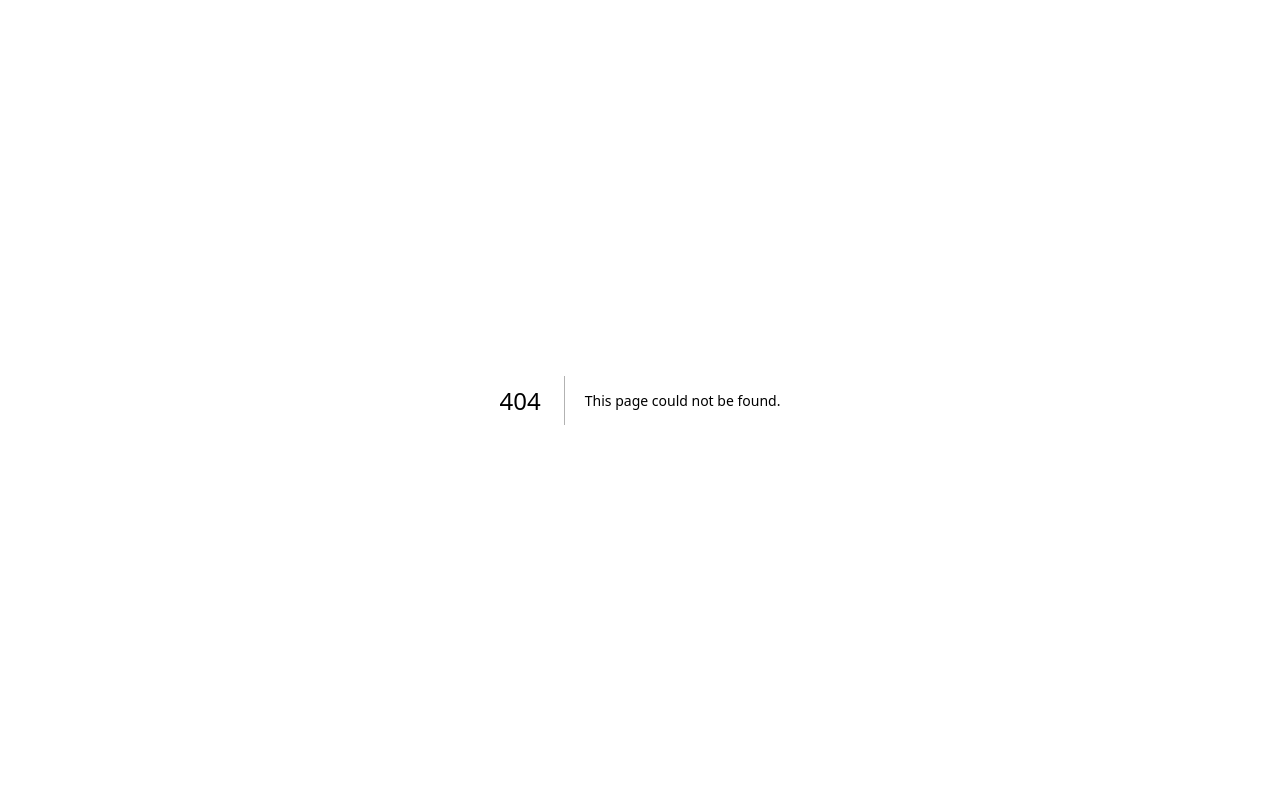
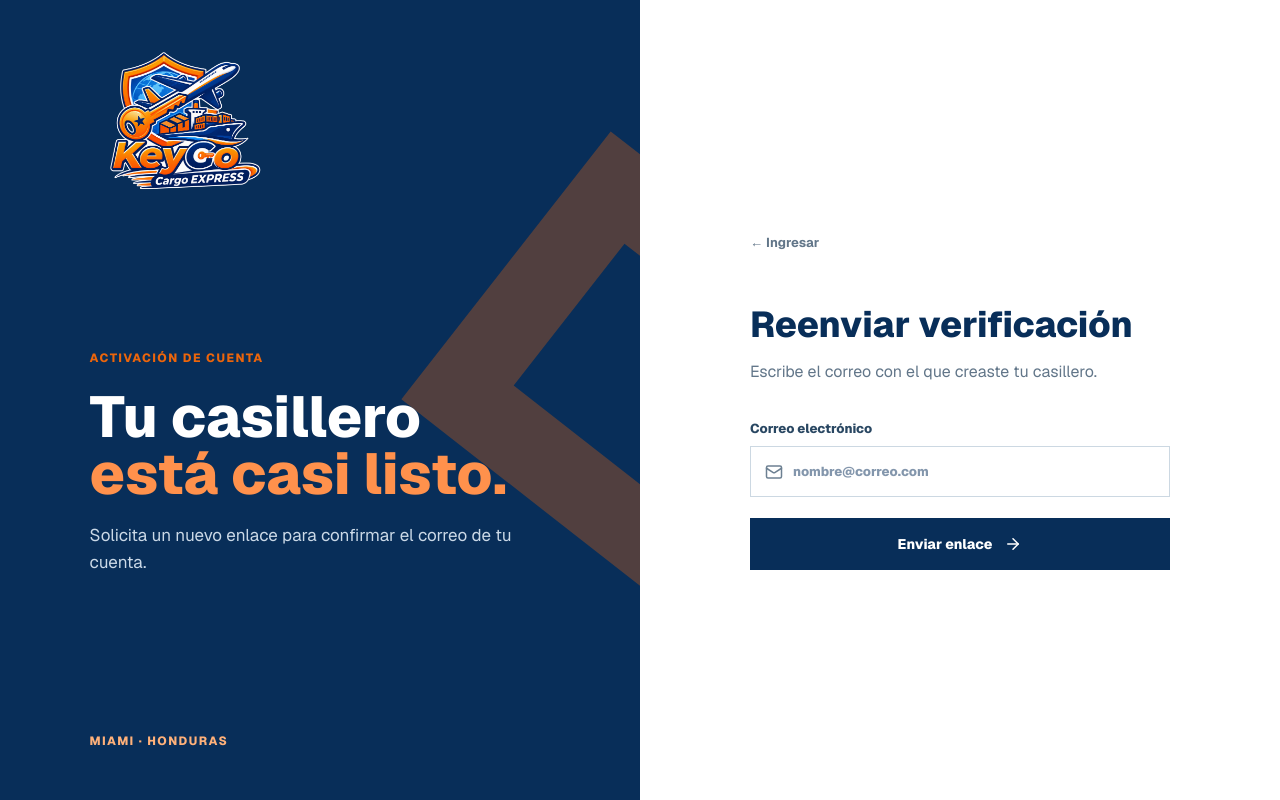
Before and after one commit to Chajtur/keygo-web, a Next.js app: page /reenviar-verificacion in a window 1280 px wide. Before the commit this address had no page. Built offline with nearby package versions, Linux system fonts and the light colour scheme.

Commit message:
Fix production Gmail verification delivery

```diff
--- a/src/app/api/auth/register/route.ts
+++ b/src/app/api/auth/register/route.ts
@@ -7,7 +7,7 @@ import { sendVerificationEmail } from "@/server/email";
 
 const normalizeEmail = (value: string) => value.trim().toLowerCase();
 const hashText = (value: string) => createHash("sha256").update(value).digest("hex");
-const verificationUrlFor = (token: string) => `${(process.env.APP_BASE_URL || "http://localhost:3000").replace(/\/$/, "")}/api/auth/verify-email?token=${encodeURIComponent(token)}`;
+const verificationUrlFor = (token: string, requestOrigin: string) => `${(process.env.APP_BASE_URL || requestOrigin).replace(/\/$/, "")}/api/auth/verify-email?token=${encodeURIComponent(token)}`;
 export const dynamic = "force-dynamic";
 
 export async function POST(request: Request) {
@@ -47,7 +47,7 @@ export async function POST(request: Request) {
     );
     await connection.commit();
 
-    const verificationUrl = verificationUrlFor(token);
+    const verificationUrl = verificationUrlFor(token, new URL(request.url).origin);
     let emailSent = true;
     let emailError: string | undefined;
     try { await sendVerificationEmail({ to: email, fullName, verificationUrl }); }
--- /dev/null
+++ b/src/app/api/auth/resend-verification/route.ts
@@ -0,0 +1,47 @@
+import { createHash, randomBytes } from "crypto";
+import { NextResponse } from "next/server";
+import type { RowDataPacket } from "mysql2";
+import { getDatabase } from "@/server/db/mysql";
+import { sendVerificationEmail } from "@/server/email";
+
+const hashText = (value: string) => createHash("sha256").update(value).digest("hex");
+export const dynamic = "force-dynamic";
+
+export async function POST(request: Request) {
+  try {
+    const body = await request.json();
+    const email = String(body?.email || "").trim().toLowerCase();
+    const generic = { ok: true, message: "Si la cuenta existe y aún no está verificada, enviaremos un nuevo enlace." };
+    if (!email || email.length > 255) return NextResponse.json(generic);
+
+    const connection = await getDatabase().getConnection();
+    let recipient: { id: number; fullName: string } | undefined;
+    const token = randomBytes(32).toString("hex");
+    try {
+      await connection.beginTransaction();
+      const [rows] = await connection.execute<(RowDataPacket & { id: number; full_name: string; email_verified_at: Date | null })[]>(
+        "SELECT id, full_name, email_verified_at FROM users WHERE email_normalized=? AND status='ACTIVE' LIMIT 1 FOR UPDATE", [email]);
+      if (rows.length && !rows[0].email_verified_at) {
+        recipient = { id: Number(rows[0].id), fullName: rows[0].full_name };
+        await connection.execute("UPDATE account_tokens SET consumed_at=NOW(3) WHERE user_id=? AND purpose='EMAIL_VERIFICATION' AND consumed_at IS NULL", [recipient.id]);
+        await connection.execute(
+          "INSERT INTO account_tokens (user_id, purpose, token_hash, expires_at, created_at) VALUES (?, 'EMAIL_VERIFICATION', ?, ?, NOW(3))",
+          [recipient.id, hashText(token), new Date(Date.now() + 7 * 24 * 60 * 60 * 1000)],
+        );
+      }
+      await connection.commit();
+    } catch (error) { await connection.rollback(); throw error; }
+    finally { connection.release(); }
+
+    if (recipient) {
+      const base = (process.env.APP_BASE_URL || new URL(request.url).origin).replace(/\/$/, "");
+      const verificationUrl = `${base}/api/auth/verify-email?token=${encodeURIComponent(token)}`;
+      try { await sendVerificationEmail({ to: email, fullName: recipient.fullName, verificationUrl }); }
+      catch (error) { console.error("Verification resend failed:", error); }
+    }
+    return NextResponse.json(generic);
+  } catch (error) {
+    console.error("Resend verification error:", error);
+    return NextResponse.json({ error: "No se pudo procesar la solicitud." }, { status: 500 });
+  }
+}
--- a/src/app/ingresar/page.tsx
+++ b/src/app/ingresar/page.tsx
@@ -43,6 +43,7 @@ export default function LoginPage() {
             {error && <p className="auth-error" style={{ color: "#b42318", fontWeight: 700 }}>{error}</p>}
             <button className="form-button" type="submit" disabled={submitting}>{submitting ? "Ingresando..." : "Ingresar"} <ArrowRight size={18} /></button>
           </form>
+          <p className="auth-register"><Link href="/reenviar-verificacion">¿No te llegó el correo de verificación?</Link></p>
           <p className="auth-register">Aun no tienes casillero? <Link href="/registrarse">Crea tu cuenta</Link></p>
         </div>
       </section>
--- /dev/null
+++ b/src/app/reenviar-verificacion/page.tsx
@@ -0,0 +1,35 @@
+"use client";
+
+import Image from "next/image";
+import Link from "next/link";
+import { ArrowRight, CheckCircle2, Mail } from "lucide-react";
+import { FormEvent, useState } from "react";
+
+export default function ResendVerificationPage() {
+  const [email, setEmail] = useState("");
+  const [submitted, setSubmitted] = useState(false);
+  const [error, setError] = useState("");
+  const [sending, setSending] = useState(false);
+
+  async function handleSubmit(event: FormEvent<HTMLFormElement>) {
+    event.preventDefault(); setSending(true); setError("");
+    try {
+      const response = await fetch("/api/auth/resend-verification", {
+        method: "POST", headers: { "Content-Type": "application/json" }, body: JSON.stringify({ email }),
+      });
+      const payload = await response.json();
+      if (!response.ok) throw new Error(payload?.error || "No se pudo procesar la solicitud.");
+      setSubmitted(true);
+    } catch (submitError) { setError(submitError instanceof Error ? submitError.message : "No se pudo procesar la solicitud."); }
+    finally { setSending(false); }
+  }
+
+  return <main className="auth-page">
+    <section className="auth-aside"><Link href="/" aria-label="Volver al inicio"><Image src="/brand/isologo.png" alt="KeyGo Cargo Express" width={270} height={203} priority /></Link><div><p className="eyebrow">Activación de cuenta</p><h1>Tu casillero<br /><em>está casi listo.</em></h1><p>Solicita un nuevo enlace para confirmar el correo de tu cuenta.</p></div><span>Miami · Honduras</span></section>
+    <section className="auth-form-wrap"><div className="auth-form"><Link className="back-home" href="/ingresar">← Ingresar</Link>
+      {submitted ? <div className="register-success"><CheckCircle2 size={34} /><h2>Revisa tu correo</h2><p>Si la cuenta existe y aún no está verificada, recibirás un nuevo enlace en {email}.</p><Link href="/ingresar" className="form-button">Volver a ingresar <ArrowRight size={18} /></Link></div> : <>
+        <h2>Reenviar verificación</h2><p>Escribe el correo con el que creaste tu casillero.</p><form onSubmit={handleSubmit}><label>Correo electrónico<div className="input-wrap"><Mail size={18} /><input required type="email" autoComplete="email" placeholder="nombre@correo.com" value={email} onChange={(event) => setEmail(event.target.value)} /></div></label>{error && <p className="auth-error" style={{ color: "#b42318", fontWeight: 700 }}>{error}</p>}<button className="form-button" type="submit" disabled={sending}>{sending ? "Solicitando..." : "Enviar enlace"} <ArrowRight size={18} /></button></form>
+      </>}
+    </div></section>
+  </main>;
+}
--- a/src/app/registrarse/page.tsx
+++ b/src/app/registrarse/page.tsx
@@ -14,6 +14,21 @@ export default function RegisterPage() {
   const [phone, setPhone] = useState("");
   const [password, setPassword] = useState("");
   const [result, setResult] = useState<{ lockerCode?: string; emailSent?: boolean; verificationUrl?: string } | null>(null);
+  const [resendNotice, setResendNotice] = useState("");
+  const [resending, setResending] = useState(false);
+
+  async function resendVerification() {
+    setResending(true); setResendNotice("");
+    try {
+      const response = await fetch("/api/auth/resend-verification", {
+        method: "POST", headers: { "Content-Type": "application/json" }, body: JSON.stringify({ email }),
+      });
+      const payload = await response.json();
+      if (!response.ok) throw new Error(payload?.error || "No se pudo procesar la solicitud.");
+      setResendNotice(payload.message);
+    } catch (error) { setResendNotice(error instanceof Error ? error.message : "No se pudo procesar la solicitud."); }
+    finally { setResending(false); }
+  }
 
   async function handleSubmit(event: FormEvent<HTMLFormElement>) {
     event.preventDefault();
@@ -52,7 +67,7 @@ export default function RegisterPage() {
       <section className="auth-form-wrap">
         <div className="auth-form">
           <Link className="back-home" href="/">← Inicio</Link>
-          {submitted ? <div className="register-success"><Check size={32} /><h2>Casillero {result?.lockerCode} creado</h2><p>{result?.emailSent ? "Enviamos un enlace de verificación a tu correo." : "El correo de prueba no pudo enviarse. Puedes continuar con el enlace local mientras se corrige Gmail."}</p>{!result?.emailSent && result?.verificationUrl ? <a href={result.verificationUrl} className="secondary-button">Verificar en modo local</a> : null}<Link href="/ingresar" className="form-button">Ir a ingresar <ArrowRight size={18} /></Link></div> : <>
+          {submitted ? <div className="register-success"><Check size={32} /><h2>Casillero {result?.lockerCode} creado</h2><p>{result?.emailSent ? "Enviamos un enlace de verificación a tu correo." : "No pudimos confirmar el envío del correo. Revisa la configuración de correo o solicita otro enlace."}</p>{!result?.emailSent ? <button type="button" className="secondary-button" onClick={resendVerification} disabled={resending}>{resending ? "Solicitando..." : "Reenviar verificación"}</button> : null}{resendNotice && <p className="form-notice">{resendNotice}</p>}{!result?.emailSent && result?.verificationUrl ? <a href={result.verificationUrl} className="secondary-button">Verificar en modo local</a> : null}<Link href="/ingresar" className="form-button">Ir a ingresar <ArrowRight size={18} /></Link></div> : <>
             <h2>Crea tu casillero</h2><p>Completa tus datos para iniciar.</p>
             <form onSubmit={handleSubmit}>
               <label>Nombre completo<div className="input-wrap"><UserRound size={18} /><input required placeholder="Tu nombre y apellido" autoComplete="name" value={fullName} onChange={(event) => setFullName(event.target.value)} /></div></label>
--- a/src/server/email.ts
+++ b/src/server/email.ts
@@ -60,6 +60,10 @@ async function sendEmail(input: { to: string; subject: string; html: string; tex
     return { ok: true, mode: "resend", messageId: response.data?.id };
   }
 
+  if (process.env.NODE_ENV === "production") {
+    throw new Error(`El proveedor de correo "${provider}" no está configurado correctamente en producción.`);
+  }
+
   console.log(`[KeyGo Email] Mock email sent to ${input.to}: ${input.subject}`);
   return { ok: true, mode: "mock" };
 }
```
Also changed, not shown: 1 other file (tests, documents, lock files or other folders).
